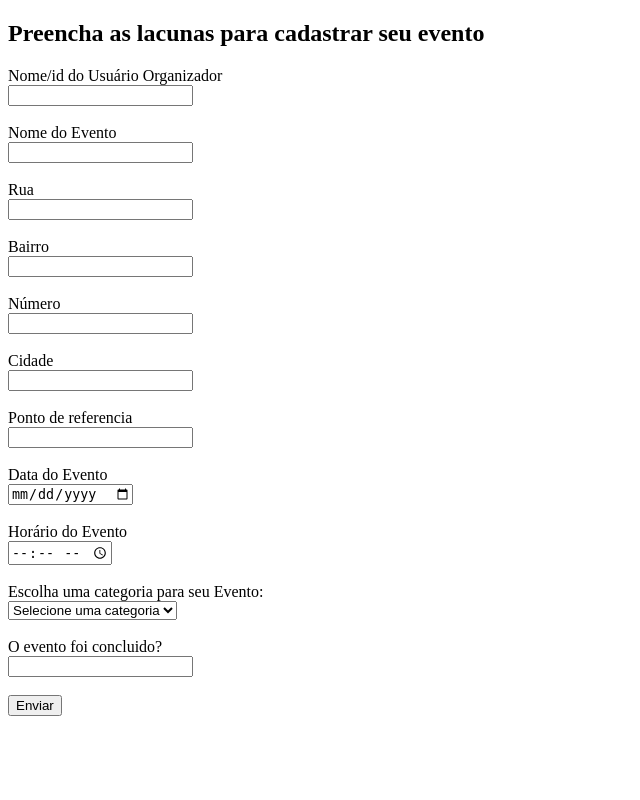
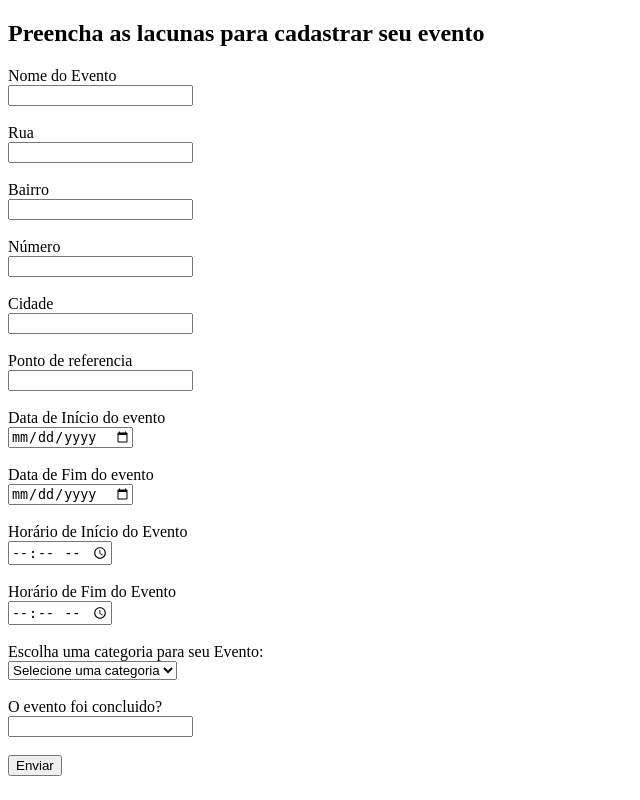
Before and after one commit to GiovanaBt/Lumora_CityFlow, a PHP site: page /cadastroEvento.php in a window 1280 px wide. Shown: the whole page, without its empty margins (0-640 px from the left). Run offline with PHP 8.4, Linux system fonts and the light colour scheme; data comes from the database, SQL or seed files in the repository; a stand-in replaces the project's code that opens the database connection.

Commit message:
mudança 2

```diff
--- a/cadastroEvento.php
+++ b/cadastroEvento.php
@@ -1,7 +1,7 @@
 <?php
-include 'testeConexao.php';
+include 'Conexao.php';
 
-$categorias = mysqli_query($conexao, 'SELECT id_categoria, categoria_evento FROM Categoria')
+$categorias = mysqli_query($conexao, 'SELECT id_categoria, categoria_evento FROM Categoria');
 
 ?>
 
@@ -9,15 +9,11 @@ $categorias = mysqli_query($conexao, 'SELECT id_categoria, categoria_evento FROM
 <html lang="en">
 <head>
     <meta charset="UTF-8">
-    <!-- <meta name="viewport" content="width=device-width, initial-scale=1.0"> -->
     <title>Cadastro de Eventos</title>
 </head>
 <body>
     <h2>Preencha as lacunas para cadastrar seu evento</h2>
     <form action="enviarCadastroEvento.php" method = "POST">
-
-        <label>Nome/id do Usuário Organizador</label><br>
-        <input type="number" name="id_usuarios" required><br><br>
 
         <label>Nome do Evento</label><br>
         <input type="text" name="descricao" required><br><br>
@@ -37,11 +33,17 @@ $categorias = mysqli_query($conexao, 'SELECT id_categoria, categoria_evento FROM
         <label>Ponto de referencia</label><br>
         <input type="text" name="ponto_referencia" required><br><br>
 
-        <label>Data do Evento</label><br>
-        <input type="date" name="data_evento" required><br><br>
+        <label>Data de Início do evento</label><br>
+        <input type="date" name="data_inicio_evento" required><br><br>
 
-        <label>Horário do Evento</label><br>
-        <input type="time" name="horario_evento" required><br><br>
+        <label>Data de Fim do evento</label><br>
+        <input type="date" name="data_fim_evento" required><br><br>
+
+        <label>Horário de Início do Evento</label><br>
+        <input type="time" name="horario_inicio_evento" required><br><br>
+
+        <label>Horário de Fim do Evento</label><br>
+        <input type="time" name="horario_fim_evento" required><br><br>
 
     <label for="categorias">Escolha uma categoria para seu Evento:</label><br>
     <select id="categorias" name="categorias">
```
